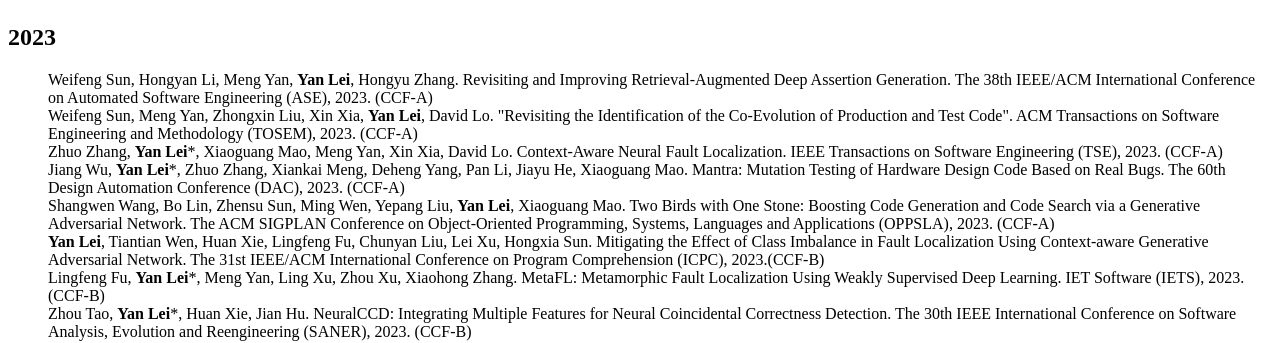
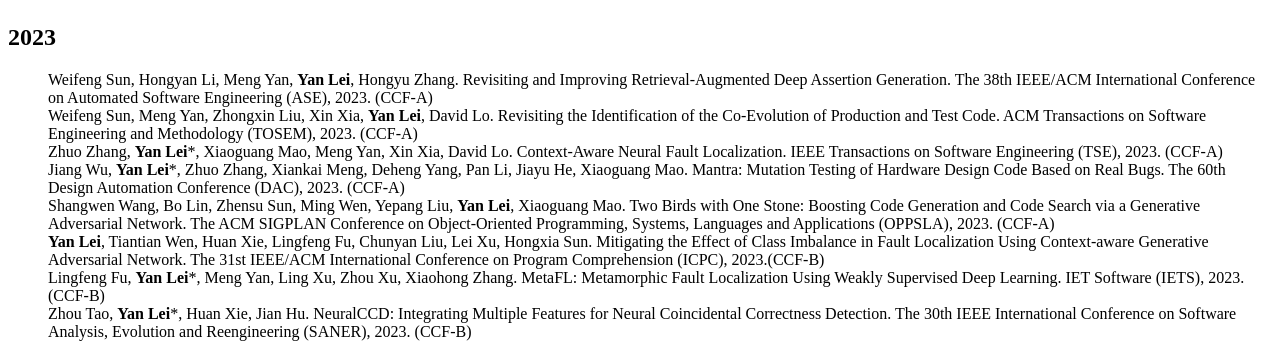
Before and after one commit to yanlei-cs/yanlei-cs.github.io, a Jekyll site: the page built from publications.md, in a window 1280 px wide. Shown: the part 539-882 px from the top of the page. Built offline with Jekyll 4.4.1, drawn with Linux system fonts in a browser that asks for light colours; nearby versions of some CDN libraries; comment, search, counter and statistics services are not loaded.

```diff
--- a/publications.md
+++ b/publications.md
@@ -11,7 +11,7 @@ title: Publications
 
 <LI>Weifeng Sun, Hongyan Li, Meng Yan, <strong>Yan Lei</strong>, Hongyu Zhang. Revisiting and Improving Retrieval-Augmented Deep Assertion Generation. The 38th IEEE/ACM International Conference on Automated Software Engineering (ASE), 2023. (CCF-A)</LI>
 
-<LI> Weifeng Sun, Meng Yan, Zhongxin Liu, Xin Xia, <strong>Yan Lei</strong>, David Lo. "Revisiting the Identification of the Co-Evolution of Production and Test Code". ACM Transactions on Software Engineering and Methodology (TOSEM), 2023. (CCF-A)</LI>
+<LI> Weifeng Sun, Meng Yan, Zhongxin Liu, Xin Xia, <strong>Yan Lei</strong>, David Lo. Revisiting the Identification of the Co-Evolution of Production and Test Code. ACM Transactions on Software Engineering and Methodology (TOSEM), 2023. (CCF-A)</LI>
 
 <LI> Zhuo Zhang, <strong>Yan Lei</strong>*, Xiaoguang Mao, Meng Yan, Xin Xia, David Lo. Context-Aware Neural Fault Localization. IEEE Transactions on Software Engineering (TSE), 2023. (CCF-A)</LI>
 
```
